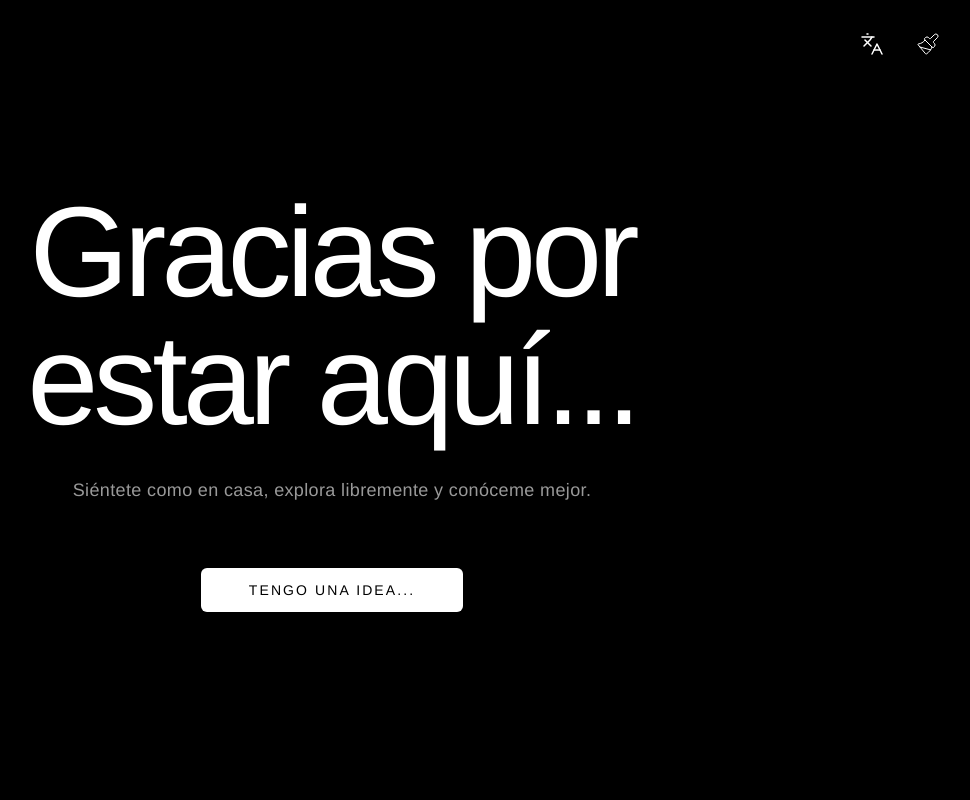
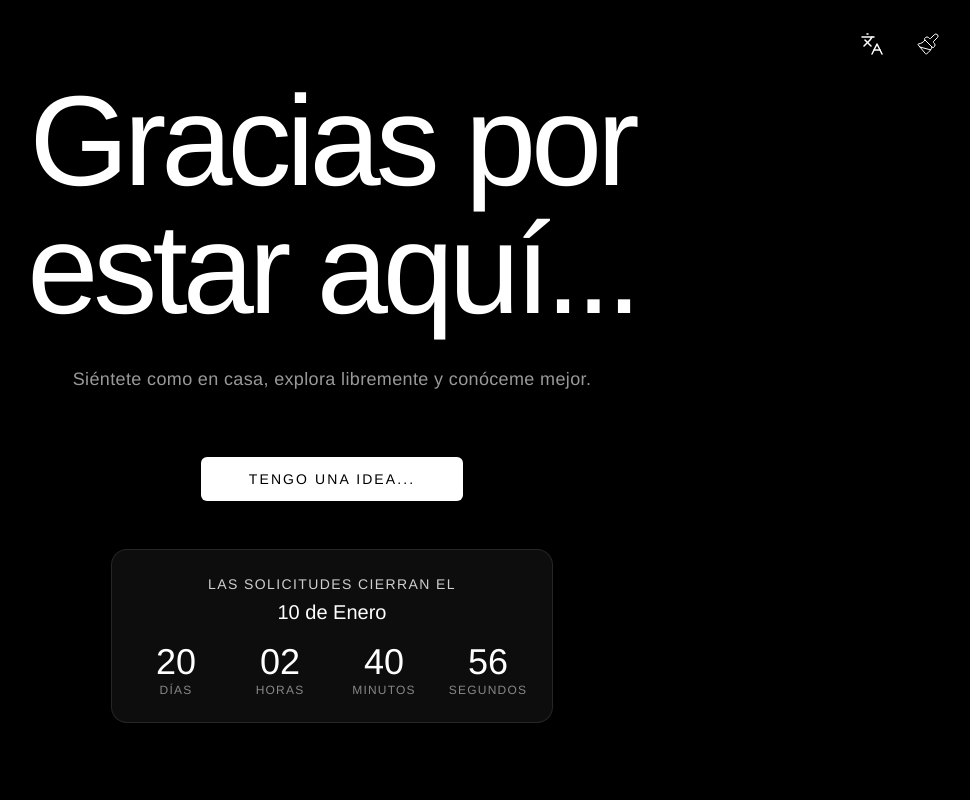
Before and after one commit to kaluchov2/Landing, a Next.js app: page / in a window 1280 px wide. Shown: the top 800 px of the page, without its empty margins (308-1278 px from the left). Built offline with nearby package versions, Linux system fonts and the light colour scheme.

Commit message:
Countdown

```diff
--- /dev/null
+++ b/components/CountdownTimer.tsx
@@ -0,0 +1,97 @@
+"use client";
+
+import { useEffect, useState } from "react";
+import { useLanguage } from "./LanguageProvider";
+
+interface TimeLeft {
+  days: number;
+  hours: number;
+  minutes: number;
+  seconds: number;
+}
+
+export function CountdownTimer() {
+  const { t } = useLanguage();
+  const [timeLeft, setTimeLeft] = useState<TimeLeft>({ days: 0, hours: 0, minutes: 0, seconds: 0 });
+  const [mounted, setMounted] = useState(false);
+
+  useEffect(() => {
+    setMounted(true);
+  }, []);
+
+  const calculateTimeLeft = () => {
+    // Set target date to next Jan 10th
+    const now = new Date();
+    const currentYear = now.getFullYear();
+    let targetDate = new Date(`${currentYear}-01-10T00:00:00`);
+
+    // If Jan 10th has passed this year, set to next year
+    if (now > targetDate) {
+      targetDate = new Date(`${currentYear + 1}-01-10T00:00:00`);
+    }
+
+    const difference = +targetDate - +now;
+    let timeLeft = { days: 0, hours: 0, minutes: 0, seconds: 0 };
+
+    if (difference > 0) {
+      timeLeft = {
+        days: Math.floor(difference / (1000 * 60 * 60 * 24)),
+        hours: Math.floor((difference / (1000 * 60 * 60)) % 24),
+        minutes: Math.floor((difference / 1000 / 60) % 60),
+        seconds: Math.floor((difference / 1000) % 60),
+      };
+    }
+
+    return timeLeft;
+  };
+
+  useEffect(() => {
+    // Initial calculation
+    setTimeLeft(calculateTimeLeft());
+
+    const timer = setInterval(() => {
+      setTimeLeft(calculateTimeLeft());
+    }, 1000);
+
+    return () => clearInterval(timer);
+  }, []);
+
+  // Time units mapped for display
+  const units = [
+    { label: t("countdown.days"), value: timeLeft.days },
+    { label: t("countdown.hours"), value: timeLeft.hours },
+    { label: t("countdown.minutes"), value: timeLeft.minutes },
+    { label: t("countdown.seconds"), value: timeLeft.seconds },
+  ];
+
+  if (!mounted) return null;
+
+  return (
+    <div className="flex flex-col items-center justify-center gap-4 mt-12 animate-text-fade-in-up-delay-3">
+      <div className="bg-white/5 backdrop-blur-md border border-white/10 rounded-2xl p-6 shadow-2xl relative overflow-hidden group hover:bg-white/10 transition-colors duration-300">
+
+        {/* Subtle shimmer effect */}
+        <div className="absolute inset-0 bg-gradient-to-r from-transparent via-white/5 to-transparent -translate-x-full group-hover:animate-shimmer pointer-events-none" />
+
+        <div className="text-center mb-4">
+          <p className="text-hero-text/80 text-sm tracking-widest uppercase mb-1" style={{ fontWeight: 300 }}>{t("countdown.title")}</p>
+          <p className="text-hero-text text-xl font-light">{t("countdown.date")}</p>
+        </div>
+
+        <div className="flex items-center gap-3 sm:gap-6">
+          {units.map((unit, index) => (
+            <div key={index} className="flex flex-col items-center min-w-[60px] sm:min-w-[80px]">
+              <div
+                className="text-2xl sm:text-4xl font-light text-hero-text tabular-nums"
+                style={{ fontFamily: "'Helvetica Neue', 'Arial', sans-serif" }}
+              >
+                {unit.value.toString().padStart(2, '0')}
+              </div>
+              <div className="text-[10px] sm:text-xs text-hero-text/50 uppercase tracking-widest">{unit.label}</div>
+            </div>
+          ))}
+        </div>
+      </div>
+    </div>
+  );
+}
--- a/components/HeroSection.tsx
+++ b/components/HeroSection.tsx
@@ -2,6 +2,7 @@
 
 import { IdeaSubmissionForm } from "./IdeaSubmissionForm";
 import { WaterdropCursor } from "./WaterdropCursor";
+import { CountdownTimer } from "./CountdownTimer";
 import { useState, useEffect, useRef } from "react";
 
 import { useTheme } from "./ThemeProvider";
@@ -57,6 +58,7 @@ export function HeroSection() {
 
         <div className={mounted ? "animate-text-fade-in-up-delay-3" : ""}>
           <IdeaSubmissionForm />
+          <CountdownTimer />
         </div>
       </div>
     </section>
--- a/components/LanguageProvider.tsx
+++ b/components/LanguageProvider.tsx
@@ -41,6 +41,12 @@ const translations: Record<Language, Record<string, string>> = {
     "card.automation.desc": "Streamline your workflows with smart automation tools that save time and reduce errors.",
     "card.other": "Any other project",
     "card.other.desc": "Have a unique idea? Let's bring it to life with custom solutions tailored to your specific needs.",
+    "countdown.title": "Applications close on",
+    "countdown.date": "January 10th",
+    "countdown.days": "Days",
+    "countdown.hours": "Hours",
+    "countdown.minutes": "Minutes",
+    "countdown.seconds": "Seconds",
   },
   es: {
     "hero.title": "Gracias por estar aquí...",
@@ -70,6 +76,12 @@ const translations: Record<Language, Record<string, string>> = {
     "card.automation.desc": "Optimiza tus flujos de trabajo con herramientas de automatización inteligentes que ahorran tiempo y reducen errores.",
     "card.other": "Cualquier otro proyecto",
     "card.other.desc": "¿Tienes una idea única? Démosle vida con soluciones personalizadas adaptadas a tus necesidades específicas.",
+    "countdown.title": "Las solicitudes cierran el",
+    "countdown.date": "10 de Enero",
+    "countdown.days": "Días",
+    "countdown.hours": "Horas",
+    "countdown.minutes": "Minutos",
+    "countdown.seconds": "Segundos",
   },
   alien: {
     "hero.title": "⍙⟒⌰☊⍜⋔⟒ ⊑⎍⋔⏃⋏...",
```
